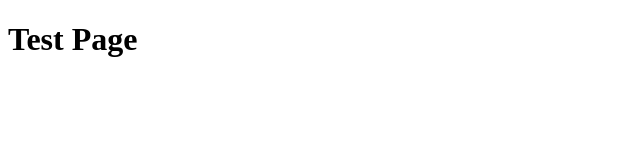
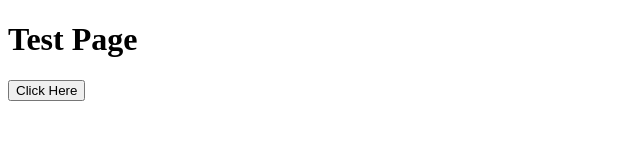
Before and after one commit to araz-code/araz-code.github.io, a plain HTML site: page index.html in a window 1280 px wide. Shown: the whole page, without its empty margins (0-640 px from the left). Drawn offline with Linux system fonts and the light colour scheme.

Commit message:
Update index.html

```diff
--- a/index.html
+++ b/index.html
@@ -5,5 +5,6 @@
   </head>
   <body>
     <h1>Test Page</h1>
+      <button onclick="window.location.href='com.cphmed.medicalme.booking:/finished';">Click Here</button>
   </body>
 </html>
```
